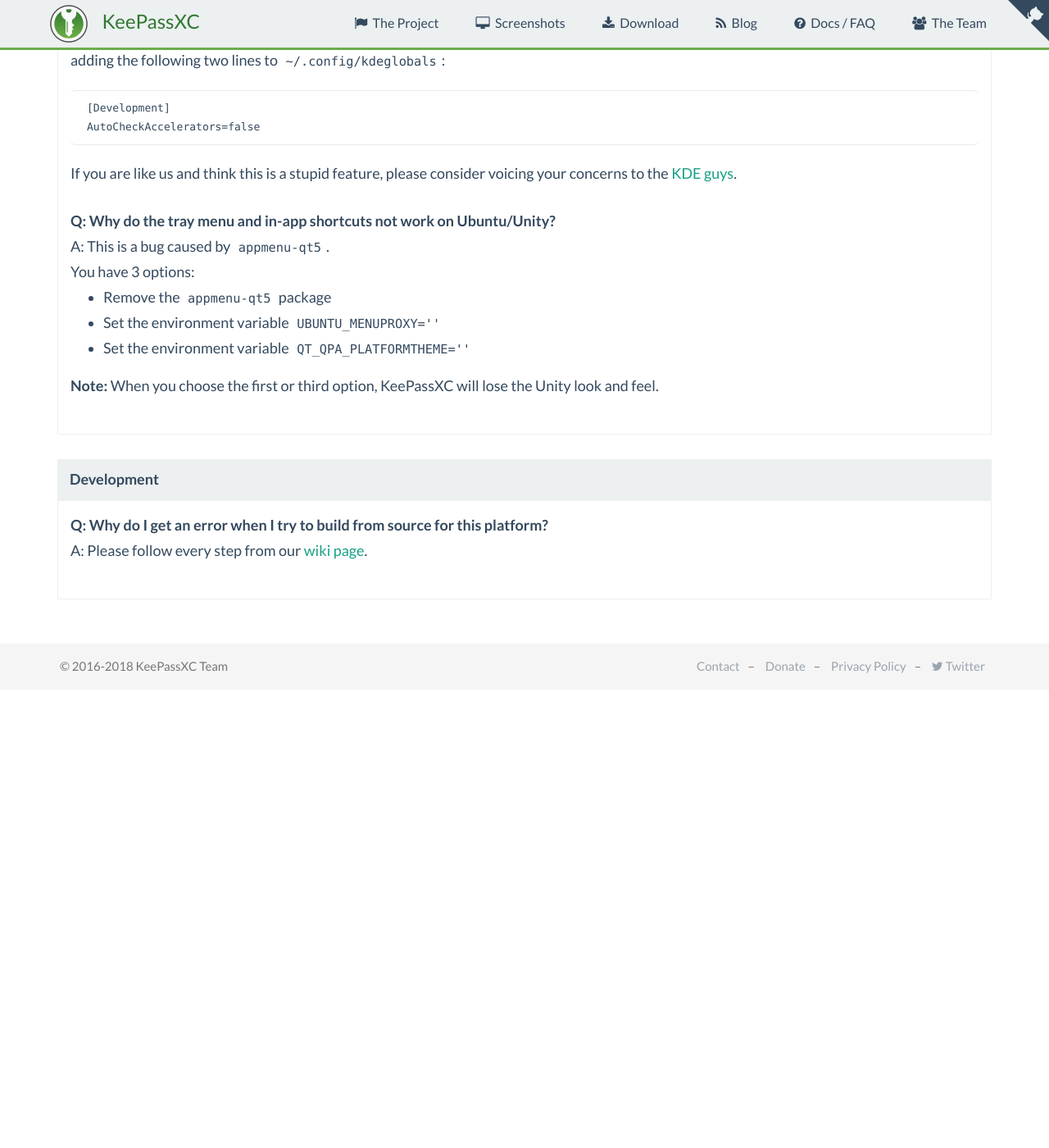
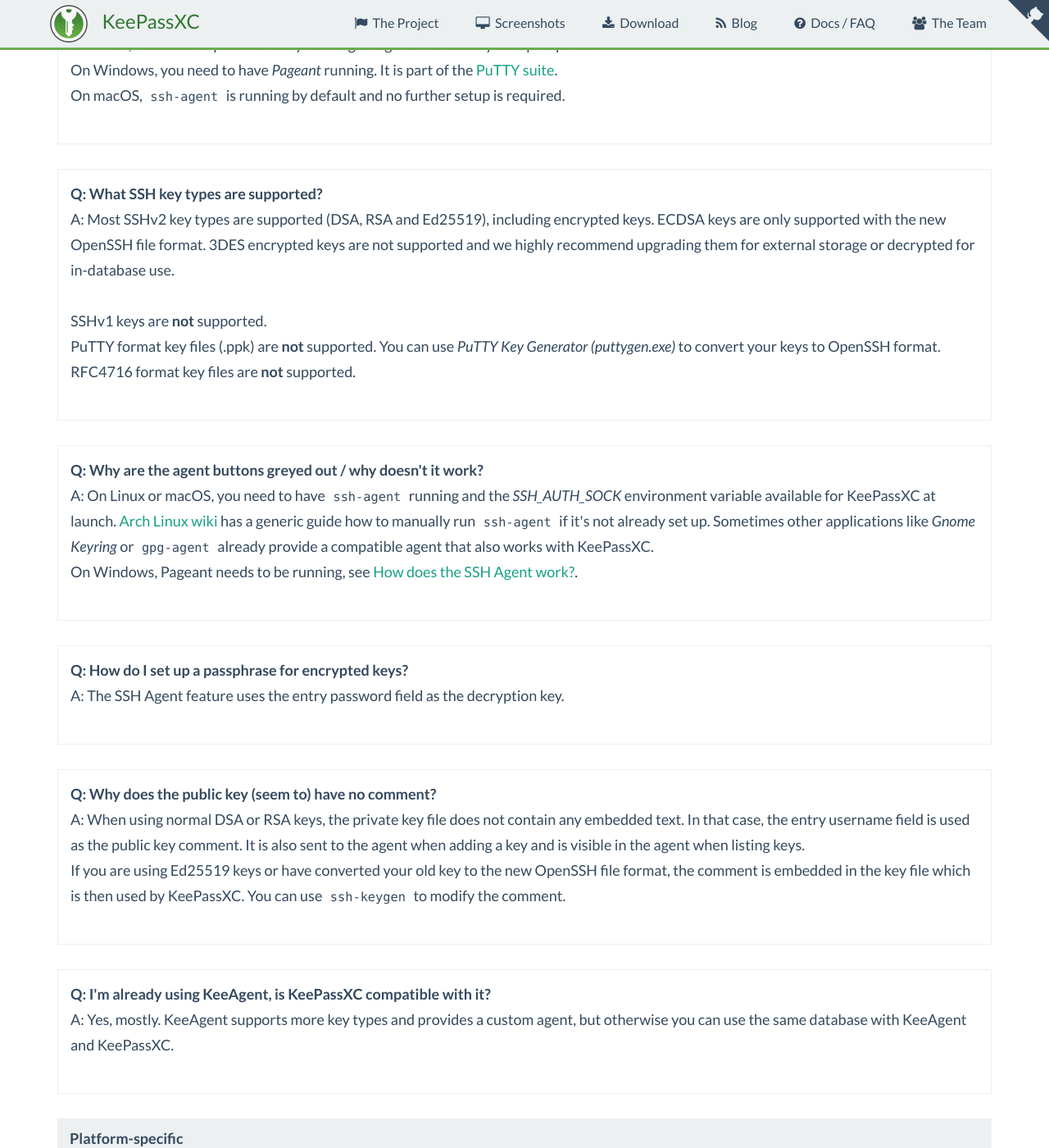
Before and after one commit to keepassxreboot/keepassxc-org, a Jekyll site: the page built from docs/index.html, in a window 1280 px wide and 1400 px high, scrolled down 8440 px. Shown: the whole window at 82% size. Built offline with Jekyll 4.4.1, drawn with Linux system fonts in a browser that asks for light colours; comment, search, counter and statistics services are not loaded; before the commit the page ends 9283 px from its top, so only the background shows below that; some of the changed text lies outside the part shown.

Commit message:
SSH Agent FAQ

```diff
--- a/docs/index.html
+++ b/docs/index.html
@@ -77,6 +77,16 @@
         <li><a href="#faq-browser">Does KeePassXC support browser extensions?</a></li>
         <li><a href="#faq-browser-howto">How do I connect browser extensions with KeePassXC?</a></li>
         <li><a href="#faq-browser-diff">How does the new browser integration differs from the old?</a></li>
+    </ul>
+
+    <h5 id="faq-ssh-agent">SSH Agent</h5>
+    <ul class="faq-questions">
+        <li><a href="#faq-ssh-agent-how">How does the SSH Agent work?</a></li>
+        <li><a href="#faq-ssh-agent-keys">What SSH key types are supported?</a></li>
+        <li><a href="#faq-ssh-agent-not-working">Why are the agent buttons greyed out / why doesn't it work?</a></li>
+        <li><a href="#faq-ssh-agent-passphrase">How do I set up a passphrase for encrypted keys?</a></li>
+        <li><a href="#faq-ssh-agent-comment">Why does the public key (seem to) have no comment?</a></li>
+        <li><a href="#faq-ssh-agent-keeagent">I'm already using KeeAgent, is KeePassXC compatible with it?</a><li>
     </ul>
 
     <h5 id="faq-cat-platform">Platform-specific</h5>
@@ -357,6 +367,69 @@
         </dd>
     </dl>
 
+    <h5>SSH Agent</h5>
+    <dl>
+        <dt id="faq-ssh-agent-how"><a href="#faq-ssh-agent-how">How does the SSH Agent work?</a></dt>
+        <dd>
+            The SSH Agent feature is supported on all target platforms (Linux, macOS and Windows) and it acts as a client
+            for an existing agent. It can automatically add SSH keys from your KeePassXC database to a running SSH agent
+            when unlocked and remove when locked.<br>
+            <br>
+            On Linux, most desktops are already running an agent without any set up required.<br>
+            On Windows, you need to have <i>Pageant</i> running. It is part of the
+            <a href="https://www.chiark.greenend.org.uk/~sgtatham/putty/latest.html">PuTTY suite</a>.<br>
+            On macOS, <code>ssh-agent</code> is running by default and no further setup is required.
+        </dd>
+    </dl>
+    <dl>
+        <dt id="faq-ssh-agent-keys"><a href="#faq-ssh-agent-keys">What SSH key types are supported?</a></dt>
+        <dd>
+            Most SSHv2 key types are supported (DSA, RSA and Ed25519), including encrypted keys. ECDSA keys are only
+            supported with the new OpenSSH file format. 3DES encrypted keys are not supported and we highly recommend
+            upgrading them for external storage or decrypted for in-database use.<br>
+            <br>
+            SSHv1 keys are <strong>not</strong> supported.<br>
+            PuTTY format key files (.ppk) are <strong>not</strong> supported. You can use <em>PuTTY Key Generator
+            (puttygen.exe)</em> to convert your keys to OpenSSH format.<br>
+            RFC4716 format key files are <strong>not</strong> supported.
+        </dd>
+    </dl>
+    <dl>
+        <dt id="faq-ssh-agent-not-working"><a href="#faq-ssh-agent-not-working">Why are the agent buttons greyed out / why doesn't it work?</a></dt>
+        <dd>
+            On Linux or macOS, you need to have <code>ssh-agent</code> running and the <em>SSH_AUTH_SOCK</em> environment
+            variable available for KeePassXC at launch.
+            <a href="https://wiki.archlinux.org/index.php/SSH_keys#SSH_agents">Arch Linux wiki</a> has a generic guide
+            how to manually run <code>ssh-agent</code> if it's not already set up. Sometimes other applications like
+            <em>Gnome Keyring</em> or <code>gpg-agent</code> already provide a compatible agent that also works with
+            KeePassXC.<br>
+            On Windows, Pageant needs to be running, see <a href="#faq-ssh-agent-how">How does the SSH Agent work?</a>.
+        </dd>
+    </dl>
+    <dl>
+        <dt id="faq-ssh-agent-passphrase"><a href="#faq-ssh-agent-passphrase">How do I set up a passphrase for encrypted keys?</a></dt>
+        <dd>
+            The SSH Agent feature uses the entry password field as the decryption key.
+        </dd>
+    </dl>
+    <dl>
+        <dt id="faq-ssh-agent-comment"><a href="#faq-ssh-agent-comment">Why does the public key (seem to) have no comment?</a></dt>
+        <dd>
+            When using normal DSA or RSA keys, the private key file does not contain any embedded text. In that case,
+            the entry username field is used as the public key comment. It is also sent to the agent when adding a key
+            and is visible in the agent when listing keys.<br>
+            If you are using Ed25519 keys or have converted your old key to the new OpenSSH file format, the comment is
+            embedded in the key file which is then used by KeePassXC. You can use <code>ssh-keygen</code> to modify the comment.
+        </dd>
+    </dl>
+    <dl>
+        <dt id="faq-ssh-agent-keeagent"><a href="#faq-ssh-agent-keeagent">I'm already using KeeAgent, is KeePassXC compatible with it?</a></dt>
+        <dd>
+            Yes, mostly. KeeAgent supports more key types and provides a custom agent, but otherwise you can use the
+            same database with KeeAgent and KeePassXC.
+        </dd>
+    </dl>
+
     <h5>Platform-specific</h5>
     <dl>
         <dt id="faq-autotype"><a href="#faq-autotype">Is Auto-Type supported on macOS and Windows?</a></dt>
```
